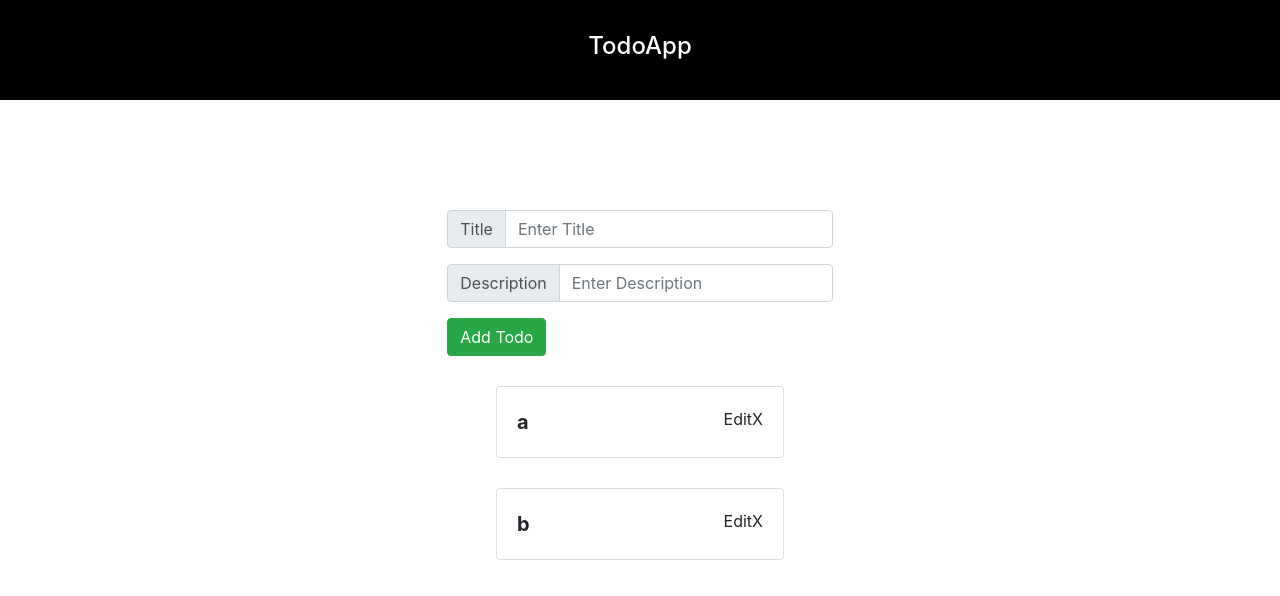
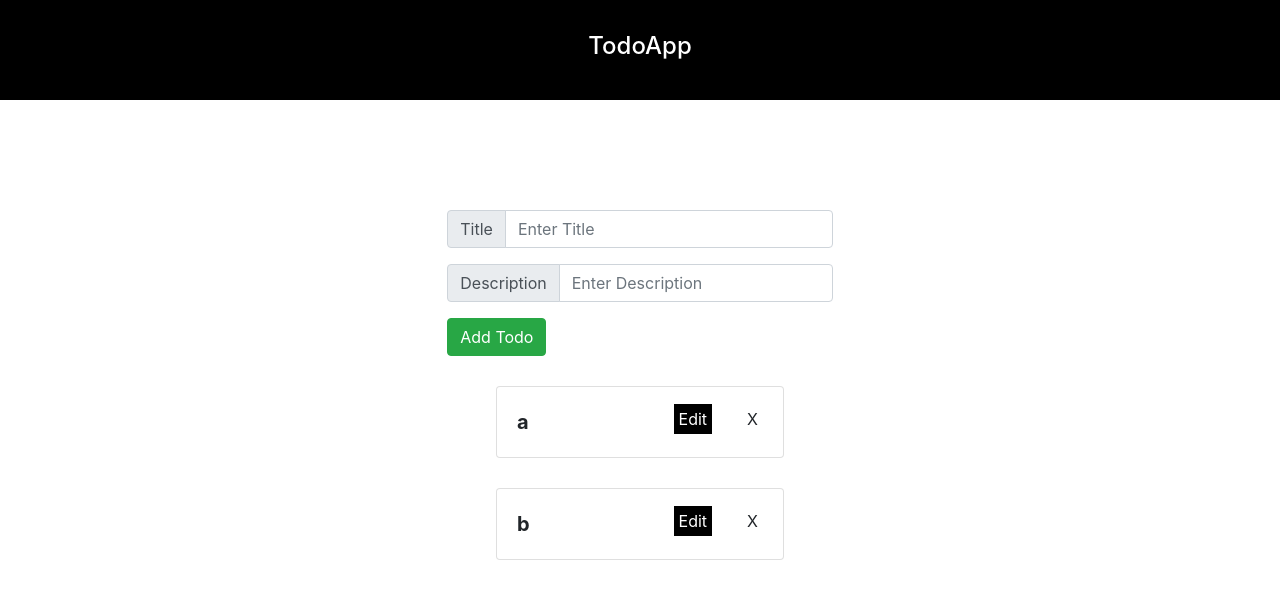
Before and after one commit to AK20399/Todo-App, a React (Create React App) app: page / in a window 1280 px wide. Shown: the top 596 px of the page. Built offline with nearby package versions, Linux system fonts and the light colour scheme.

Commit message:
Added edittext and used react router

```diff
--- a/src/App.js
+++ b/src/App.js
@@ -3,6 +3,7 @@ import React from 'react';
 // components
 import Header from './components/Header';
 import TodoList from './components/TodoList';
+import EditData from './components/EditData';
 
 // routing
 import { BrowserRouter as Router, Switch, Route } from 'react-router-dom';
@@ -12,7 +13,9 @@ function App() {
 		<Router>
 			<Header />
 			<Switch>
-				<Route path='/' component={TodoList} />
+				<Route exact path='/' component={TodoList} />
+				<Route path='/edit/:id' component={EditData} />
+				<Route path='/edit' component={EditData} />
 			</Switch>
 		</Router>
 	);
--- a/src/components/EditData.js
+++ b/src/components/EditData.js
@@ -1,7 +1,51 @@
-import React from 'react';
+import React, { useState } from 'react';
+import { useParams } from 'react-router-dom';
 
-const EditData = () => {
-	return <div>EditData</div>;
+const EditData = ({
+	history: {
+		location: { state },
+	},
+}) => {
+	let { paramId } = useParams();
+	const [id, setId] = useState(paramId);
+	const [title, setTitle] = useState(state.title);
+	const [body, setBody] = useState(state.body);
+
+	return (
+		<div className='container' style={{ flexDirection: 'column' }}>
+			<div className='input-group mb-3'>
+				<div className='input-group-prepend'>
+					<span className='input-group-text' id='basic-addon1'>
+						Title
+					</span>
+				</div>
+				<input
+					type='text'
+					value={title}
+					onChange={(e) => setTitle(e.target.value)}
+					className='form-control'
+					placeholder='Edit Title'
+					aria-describedby='basic-addon1'
+				/>
+			</div>
+			<div className='input-group mb-3'>
+				<div className='input-group-prepend'>
+					<span className='input-group-text' id='basic-addon1'>
+						Body
+					</span>
+				</div>
+				<input
+					type='text'
+					value={body}
+					onChange={(e) => setBody(e.target.value)}
+					className='form-control'
+					placeholder='Edit Body'
+					aria-describedby='basic-addon1'
+				/>
+			</div>
+			<input className='btn btn-danger' type='submit' value='Edit Todo' />
+		</div>
+	);
 };
 
 export default EditData;
--- a/src/extra/Card.js
+++ b/src/extra/Card.js
@@ -1,8 +1,17 @@
 import React from 'react';
+import { useHistory } from 'react-router-dom';
 
 const Card = ({ deleteTodo, data }) => {
-	const todoClicked = () => {
-		console.log('todoClicked');
+	let history = useHistory();
+	const todoClicked = (e) => {
+		const node = e.target;
+
+		if (node.nodeName === 'DIV') {
+			alert(`Title  :  ${data.title}\nDescription :  ${data.body}`);
+		}
+	};
+	const editClicked = (e) => {
+		history.push(`/edit/${data.id}`, { title: data.title, body: data.body });
 	};
 
 	return (
@@ -10,6 +19,7 @@ const Card = ({ deleteTodo, data }) => {
 			className='card'
 			style={{ width: '18rem', margin: '30px', cursor: 'pointer' }}
 			onClick={todoClicked}
+			data-id='mainCard'
 		>
 			<div className='card-body'>
 				<span
@@ -19,9 +29,26 @@ const Card = ({ deleteTodo, data }) => {
 					{data.title}
 				</span>
 				<div style={{ float: 'right', cursor: 'pointer' }}>
-					<span>Edit</span>
+					<span
+						style={{
+							marginRight: 30,
+							backgroundColor: 'black',
+							color: 'white',
+							padding: 5,
+						}}
+						onClick={editClicked}
+					>
+						Edit
+					</span>
 
-					<span onClick={() => deleteTodo(data.id)}>X</span>
+					<span
+						style={{
+							padding: 5,
+						}}
+						onClick={() => deleteTodo(data.id)}
+					>
+						X
+					</span>
 				</div>
 			</div>
 		</div>
```
